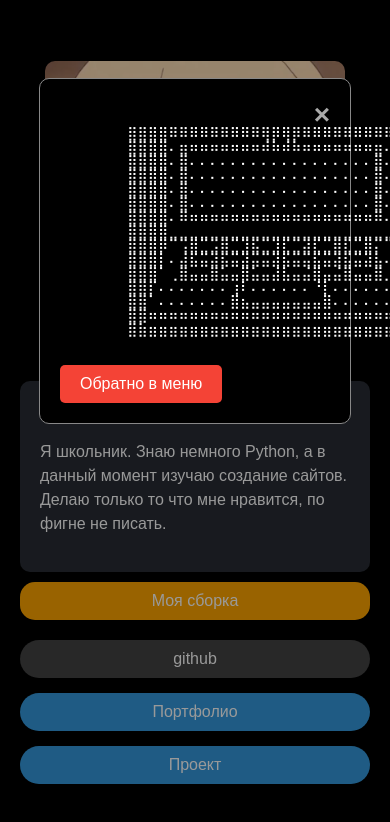
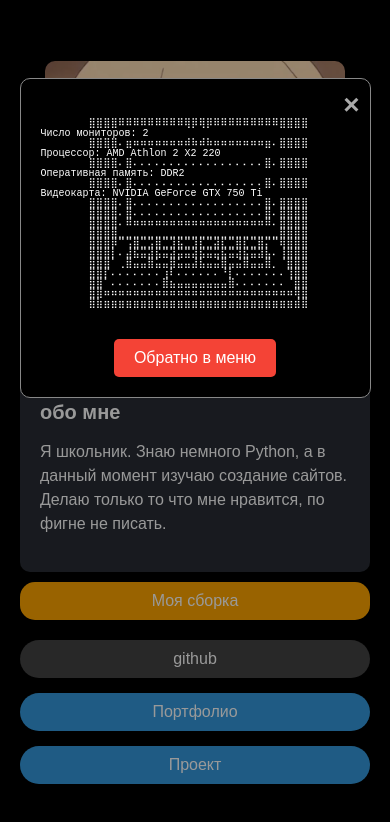
Before and after one commit to salfarik/site, a plain HTML site: page index.html in a window 390 px wide. Both pictures are taken after a click on the link "Моя сборка". Drawn offline with Linux system fonts and the light colour scheme.

Commit message:
index.html

```diff
--- a/index.html
+++ b/index.html
@@ -164,18 +164,21 @@
     .modal-content {
       background-color: #000000;
       color: #ffffff;
-      margin: 15% auto; /*  Увеличим отступ на маленьких экранах */
+      margin: 15% auto; /* Увеличим отступ на маленьких экранах */
       padding: 20px;
       border: 1px solid #888;
-      width: 80%; /*  Увеличим ширину на маленьких экранах */
+      width: 80%; /* Увеличим ширину на маленьких экранах */
       max-width: 600px; /* Ограничим ширину на больших экранах */
       border-radius: 10px;
-      box-sizing: border-box; /*  Чтобы padding не увеличивал ширину */
+      box-sizing: border-box; /* Чтобы padding не увеличивал ширину */
+      position: relative; /* Для позиционирования кнопки закрытия */
     }
 
     .close-button {
       color: #aaa;
-      float: right;
+      position: absolute; /* Абсолютное позиционирование */
+      top: 10px;       /*  Отступ от верхнего края */
+      right: 10px;      /* Отступ от правого края */
       font-size: 28px;
       font-weight: bold;
       cursor: pointer;
@@ -197,6 +200,9 @@
       cursor: pointer;
       font-size: 16px;
       transition: background-color 0.3s ease; /* Плавное изменение цвета */
+      display: block; /* Чтобы занимала всю ширину */
+      margin: 20px auto 0; /* Отступ сверху и авто-центрирование */
+      width: fit-content; /* Автоматическая ширина по контенту */
     }
 
     .back-to-menu-button:hover {
@@ -206,17 +212,24 @@
     /* ASCII Art */
     .ascii-art {
       font-family: monospace;
-      white-space: pre;
-      font-size: 14px;
+      white-space: pre-wrap; /* Важно: перенос строк */
+      font-size: 12px;    /*  Уменьшаем размер шрифта */
       line-height: 1.0;
+      overflow: auto;   /* Добавим полосы прокрутки если не помещается */
+      max-height: 400px; /*  Ограничим максимальную высоту */
     }
 
-    /* Медиа-запросы для адаптивности */
+    /* Медиа-запросы для адаптивности (модальное окно) */
     @media (max-width: 768px) {
-      .container {
-        flex-direction: column; /*  Элементы располагаются вертикально */
-        align-items: center; /*  Центрируем элементы по горизонтали */
+      .modal-content {
+        margin: 20% auto;
+        width: 90%; /* Еще больше ширины на маленьких экранах */
       }
+
+      .ascii-art {
+        font-size: 10px; /*  Еще уменьшим шрифт на маленьких экранах */
+      }
+    }
 
       .image-container {
         width: 100%; /*  Изображение занимает всю ширину */
```
